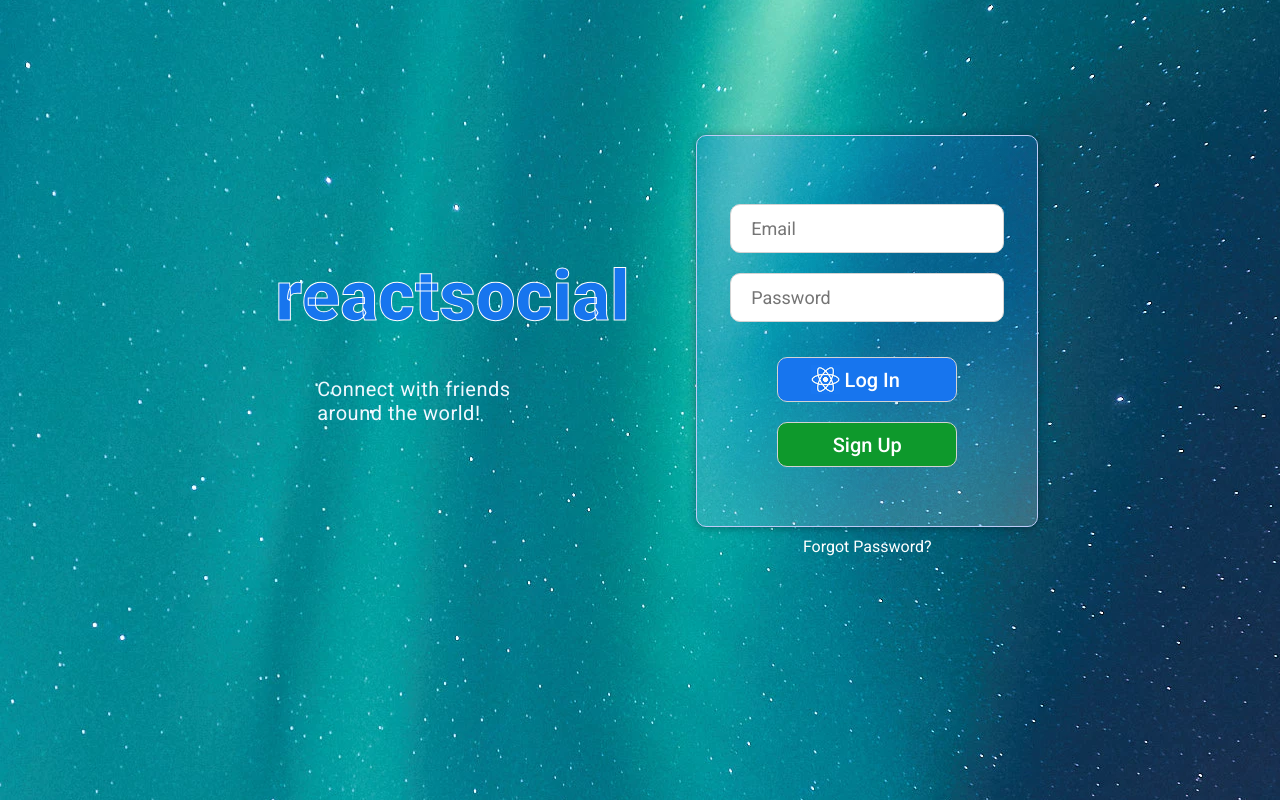
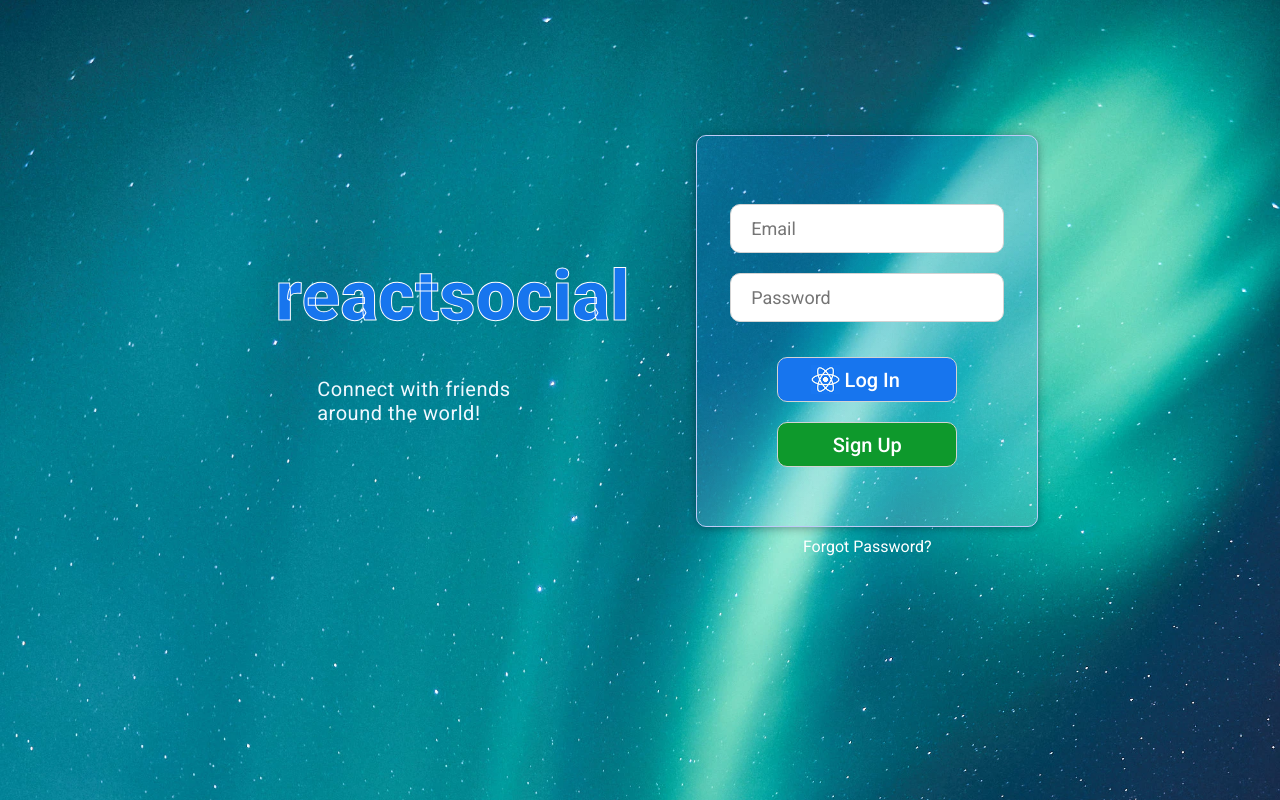
Before and after one commit to kawgh1/mern-social-media-react, a React (Create React App) app: page /login in a window 1280 px wide. Built offline with nearby package versions, Linux system fonts and the light colour scheme.

Commit message:
fixed background images to cover screen

```diff
--- a/src/pages/home/Home.js
+++ b/src/pages/home/Home.js
@@ -29,7 +29,8 @@ const Home = () => {
 						style={{
 							backgroundImage: `url(${"/assets/images/feed-colors2.jpg"})`,
 							backgroundRepeat: "no-repeat",
-							backgroundPosition: "center center",
+							backgroundPosition: "center center fixed",
+							backgroundSize: "cover",
 						}}
 					>
 						<Sidebar />
--- a/src/pages/login/Login.js
+++ b/src/pages/login/Login.js
@@ -9,8 +9,8 @@ export default function Login() {
 			style={{
 				backgroundImage: `url(${"/assets/images/profile-colors7.webp"})`,
 				backgroundRepeat: "no-repeat",
-				backgroundPosition: "center center",
-				backgroundSize: "fill",
+				backgroundPosition: "center center fixed",
+				backgroundSize: "cover",
 			}}
 		>
 			<div className="loginWrapper">
--- a/src/pages/profile/Profile.js
+++ b/src/pages/profile/Profile.js
@@ -29,8 +29,8 @@ const Profile = () => {
 						style={{
 							backgroundImage: `url(${"/assets/images/profile-colors8.webp"})`,
 							backgroundRepeat: "no-repeat",
-							backgroundPosition: "center center",
-							backgroundSize: "fill",
+							backgroundPosition: "center center fixed",
+							backgroundSize: "cover",
 						}}
 					>
 						<Sidebar />
--- a/src/pages/register/Register.js
+++ b/src/pages/register/Register.js
@@ -9,8 +9,8 @@ export default function Register() {
 			style={{
 				backgroundImage: `url(${"/assets/images/profile-colors.jpg"})`,
 				backgroundRepeat: "no-repeat",
-				backgroundPosition: "center center",
-				backgroundSize: "fill",
+				backgroundPosition: "center center fixed",
+				backgroundSize: "cover",
 			}}
 		>
 			<div className="registerWrapper">
```
